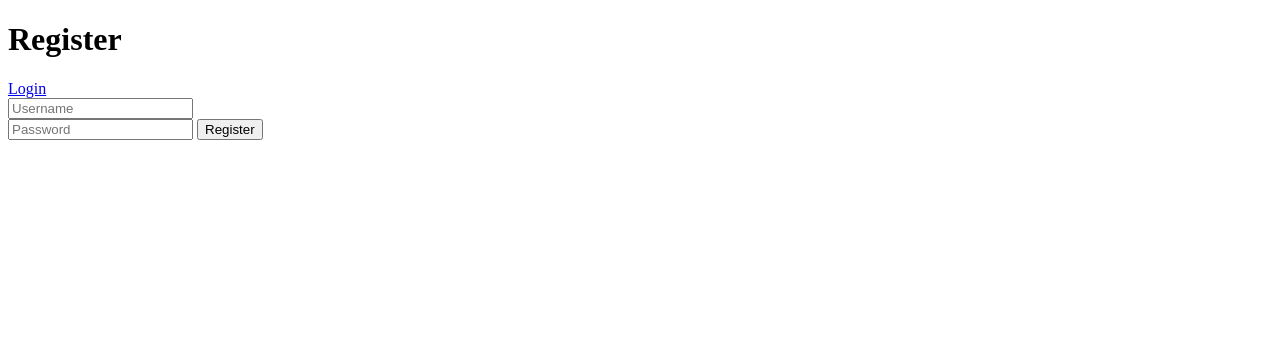
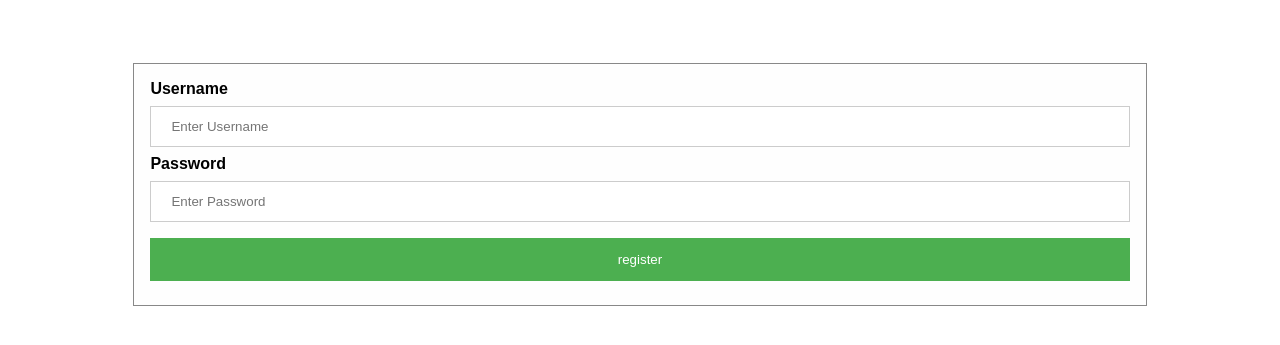
Before and after one commit to maxxx580/elastic-object-detection-and-monitor-dashboard, a Flask app: page /user/register in a window 1280 px wide. Shown: the top 345 px of the page. Run offline with Flask 2, Linux system fonts and the light colour scheme.

Commit message:
style the reg form and bug fix

```diff
--- a/app/setup.sql
+++ b/app/setup.sql
@@ -25,7 +25,7 @@ DROP TABLE IF EXISTS User;
 -- -----------------------------------------------------
 CREATE TABLE `ece1779`.`User` (
   `username` VARCHAR(45) NOT NULL,
-  `password` VARCHAR(45) NOT NULL,
+  `password` VARCHAR(64) NOT NULL,
   `salt` VARCHAR(45),
   PRIMARY KEY (`username`),
   UNIQUE INDEX `username_UNIQUE` (`username` ASC))
--- a/app/templates/user/register.html
+++ b/app/templates/user/register.html
@@ -1,34 +1,143 @@
 <!DOCTYPE html>
-<html lang="en">
+<html>
 <head>
-    <meta charset="UTF-8">
-    <title>Register</title>
+<meta name="viewport" content="width=device-width, initial-scale=1">
+<title>ECE1779 A1 Login</title>
 </head>
 <body>
-		<div class="register">
-			<h1>Register</h1>
-			<div class="links">
-				<a href="{{ url_for('user.login') }}">Login</a>
-{#				<a href="{{ url_for('user.register') }}" class="active">Register</a>#}
-			</div>
-			<form action="{{ url_for('user.register') }}" method="post" autocomplete="off">
+    <form class="modal-content animate" action="/user/register" method="post">
+        <div class="container">
+          <label for="uname"><b>Username</b></label>
+          <input type="text" placeholder="Enter Username" name="username" required>
 
-                <div>
-				<label for="username">
-					<i class="fas fa-user"></i>
-				</label>
-				<input type="text" name="username" placeholder="Username" id="username" required>
-                </div>
+          <label for="psw"><b>Password</b></label>
+          <input type="password" placeholder="Enter Password" name="password" required>
+          <button type="submit">register</button>
+        </div>
+</div>
+</body>
 
-                <div>
-				<label for="password">
-					<i class="fas fa-lock"></i>
-				</label>
-				<input type="password" name="password" placeholder="Password" id="password" required>
+<style>
+	body {font-family: Arial, Helvetica, sans-serif;}
 
-				<input type="submit" value="Register">
-                </div>
-			</form>
-		</div>
-	</body>
+	/* Full-width input fields */
+	input[type=text], input[type=password] {
+	  width: 100%;
+	  padding: 12px 20px;
+	  margin: 8px 0;
+	  display: inline-block;
+	  border: 1px solid #ccc;
+	  box-sizing: border-box;
+	}
+
+	/* Set a style for all buttons */
+	button {
+	  background-color: #4CAF50;
+	  color: white;
+	  padding: 14px 20px;
+	  margin: 8px 0;
+	  border: none;
+	  cursor: pointer;
+	  width: 100%;
+	}
+
+	button:hover {
+	  opacity: 0.8;
+	}
+
+	/* Extra styles for the cancel button */
+	.cancelbtn {
+	  width: auto;
+	  padding: 10px 18px;
+	  background-color: #f44336;
+	}
+
+	/* Center the image and position the close button */
+	.imgcontainer {
+	  text-align: center;
+	  margin: 24px 0 12px 0;
+	  position: relative;
+	}
+
+	img.avatar {
+	  width: 40%;
+	  border-radius: 50%;
+	}
+
+	.container {
+	  padding: 16px;
+	}
+
+	span.psw {
+	  float: right;
+	  padding-top: 16px;
+	}
+
+	/* The Modal (background) */
+	.modal {
+	  display: none; /* Hidden by default */
+	  position: fixed; /* Stay in place */
+	  z-index: 1; /* Sit on top */
+	  left: 0;
+	  top: 0;
+	  width: 100%; /* Full width */
+	  height: 100%; /* Full height */
+	  overflow: auto; /* Enable scroll if needed */
+	  background-color: rgb(0,0,0); /* Fallback color */
+	  background-color: rgba(0,0,0,0.4); /* Black w/ opacity */
+	  padding-top: 60px;
+	}
+
+	/* Modal Content/Box */
+	.modal-content {
+	  background-color: #fefefe;
+	  margin: 5% auto 15% auto; /* 5% from the top, 15% from the bottom and centered */
+	  border: 1px solid #888;
+	  width: 80%; /* Could be more or less, depending on screen size */
+	}
+
+	/* The Close Button (x) */
+	.close {
+	  position: absolute;
+	  right: 25px;
+	  top: 0;
+	  color: #000;
+	  font-size: 35px;
+	  font-weight: bold;
+	}
+
+	.close:hover,
+	.close:focus {
+	  color: red;
+	  cursor: pointer;
+	}
+
+	/* Add Zoom Animation */
+	.animate {
+	  -webkit-animation: animatezoom 0.6s;
+	  animation: animatezoom 0.6s
+	}
+
+	@-webkit-keyframes animatezoom {
+	  from {-webkit-transform: scale(0)}
+	  to {-webkit-transform: scale(1)}
+	}
+
+	@keyframes animatezoom {
+	  from {transform: scale(0)}
+	  to {transform: scale(1)}
+	}
+
+	/* Change styles for span and cancel button on extra small screens */
+	@media screen and (max-width: 300px) {
+	  span.psw {
+		 display: block;
+		 float: none;
+	  }
+	  .cancelbtn {
+		 width: 100%;
+	  }
+	}
+	</style>
+
 </html>
--- a/app/user.py
+++ b/app/user.py
@@ -1,4 +1,5 @@
 import functools
+import bcrypt
 
 from flask import Blueprint
 from flask import flash
@@ -56,7 +57,7 @@ def register():
         return render_template('user/register.html')
 
     username = request.form['username']
-    password = request.form['password']
+    password = request.form['password'].encode('utf-8')
 
     try:
 
@@ -68,10 +69,12 @@ def register():
         db_cursor.execute('SELECT * FROM user WHERE username="%s"' % (username))
         user = db_cursor.fetchone()
 
-        assert(user is not None,"user exists")
-        salt = generate_password_hash(password,method='pbkdf2:sha256:20')
+        assert(user is None, "user exists")
+
+        salt = bcrypt.gensalt()
+        pw_hashed = bcrypt.hashpw(password, salt)
         query = 'INSERT INTO user (username, password,salt) VALUES (%s,%s,%s)'
-        db_cursor.execute(query,(username,password,salt))
+        db_cursor.execute(query,(username,pw_hashed,salt))
 
         cnx.commit()
 
@@ -122,12 +125,13 @@ def login():
 
 
 @bp.route("/")
+@login_required
 def get_users():
     return render_template('user/index.html')
 
-
 # db connection test only
 @bp.route('/all')
+@login_required
 def get_all_users():
     db_connection = get_db()
     cursor = db_connection.cursor()
@@ -136,6 +140,7 @@ def get_all_users():
     return jsonify(rows)
 
 @bp.route("/logout")
+@login_required
 def logout():
     """Clear the current session, including the stored user id."""
     session.clear()
```
Also changed, not shown: app/templates/index.html (+23 -1 lines), app/templates/user/login.html (+22 -28 lines), requirements.txt (+7 -2 lines).
